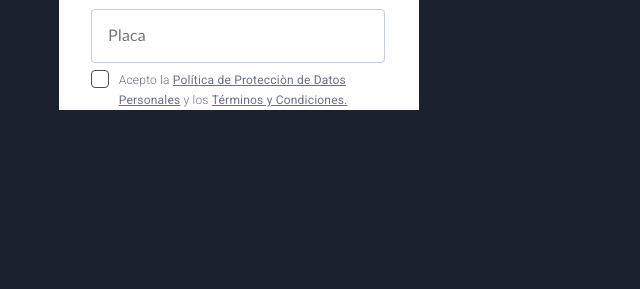
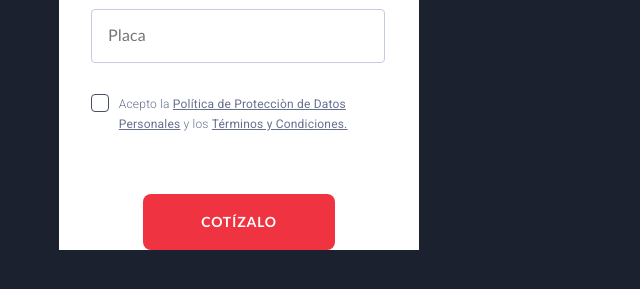
Before and after one commit to LorenaGRB/seguro-vehicular-tracking-web, a React (Create React App) app: page / in a window 1280 px wide. Shown: the part 785-1074 px from the top of the page, without its empty margins (401-1041 px from the left). Before the commit the page ends 911 px from the top, so only its background shows below. Built offline with nearby package versions, Linux system fonts and the light colour scheme.

Commit message:
creation of button component as UI component and it was integrated with FromHome component

```diff
--- a/src/components/Home/FormHome/FormHome.js
+++ b/src/components/Home/FormHome/FormHome.js
@@ -1,6 +1,7 @@
 import React from 'react'
 import Input from '../../UI/Input'
 import Select from '../../UI/Select'
+import Button from '../../UI/Button'
 import classes from '../../../style/style.module.css'
 
 function Form() {
@@ -43,6 +44,11 @@ function Form() {
                     Condiciones.</a>'
                 component='formHome'
             />
+            <Button
+            id='cotizalo'
+            component='formHome'
+            text='COTÍZALO'
+            />
         </form>
     )
 }
--- /dev/null
+++ b/src/components/UI/Button.js
@@ -0,0 +1,13 @@
+import React from 'react'
+import classes from '../../style/style.module.css'
+
+function Button(props) {
+
+    return (
+        <button type='submit'className={classes[`${props.component}__${props.id}-button`]}>
+            {props.text}
+        </button>
+    )
+}
+
+export default Button
--- a/src/components/UI/Select.js
+++ b/src/components/UI/Select.js
@@ -17,7 +17,6 @@ function Select(props) {
         <div className={classes[`${props.component}__${props.id}-wrapper`] } >
             <select className={classes[`${props.component}__${props.id}-select`] }>
                 {options}
-
             </select>
         </div>
 
--- a/src/style/style.module.css
+++ b/src/style/style.module.css
@@ -342,9 +342,11 @@ body {
 
 .formHome__tyc-input:checked ~ .formHome__tyc-checkmark {
   background-color: #43B748;
+  border-color: #43B748;
 }
 
 .formHome__tyc-wrapper {
+  margin-top: 24px;
   display: -webkit-box;
   display: -ms-flexbox;
   display: flex;
@@ -398,4 +400,23 @@ body {
           text-decoration-line: underline;
   color: #676F8F;
 }
+
+.formHome__cotizalo-button {
+  width: 192px;
+  height: 56px;
+  display: block;
+  margin: 60px auto;
+  outline: none;
+  border: 0px solid transparent;
+  border-radius: 8px;
+  background: #EF3340;
+  font-family: Lato;
+  font-size: 14px;
+  font-style: normal;
+  font-weight: 700;
+  line-height: 16px;
+  letter-spacing: 0.8px;
+  text-align: center;
+  color: #fff;
+}
 /*# sourceMappingURL=style.module.css.map */
--- a/src/style/style.scss
+++ b/src/style/style.scss
@@ -247,10 +247,12 @@ body{
             width: 0;
             &:checked ~ .formHome__tyc-checkmark {
                 background-color: #43B748;
+                border-color: #43B748;
             }
 
         }
         &-wrapper{
+            margin-top: 24px;
             display: flex;
             align-items: flex-start;
             justify-content: flex-start;
@@ -294,5 +296,25 @@ body{
             }
         }
     }
+    &__cotizalo{
+        &-button{
+            width: 192px;
+            height: 56px;
+            display: block;
+            margin: 60px auto;
+            outline: none;
+            border: 0px solid transparent;
+            border-radius: 8px;
+            background: #EF3340;
+            font-family: Lato;
+            font-size: 14px;
+            font-style: normal;
+            font-weight: 700;
+            line-height: 16px;
+            letter-spacing: 0.8px;
+            text-align: center;
+            color: #fff;
 
+        }
+    }
 }
```
Also changed, not shown: 1 other file (tests, documents, lock files or other folders).
